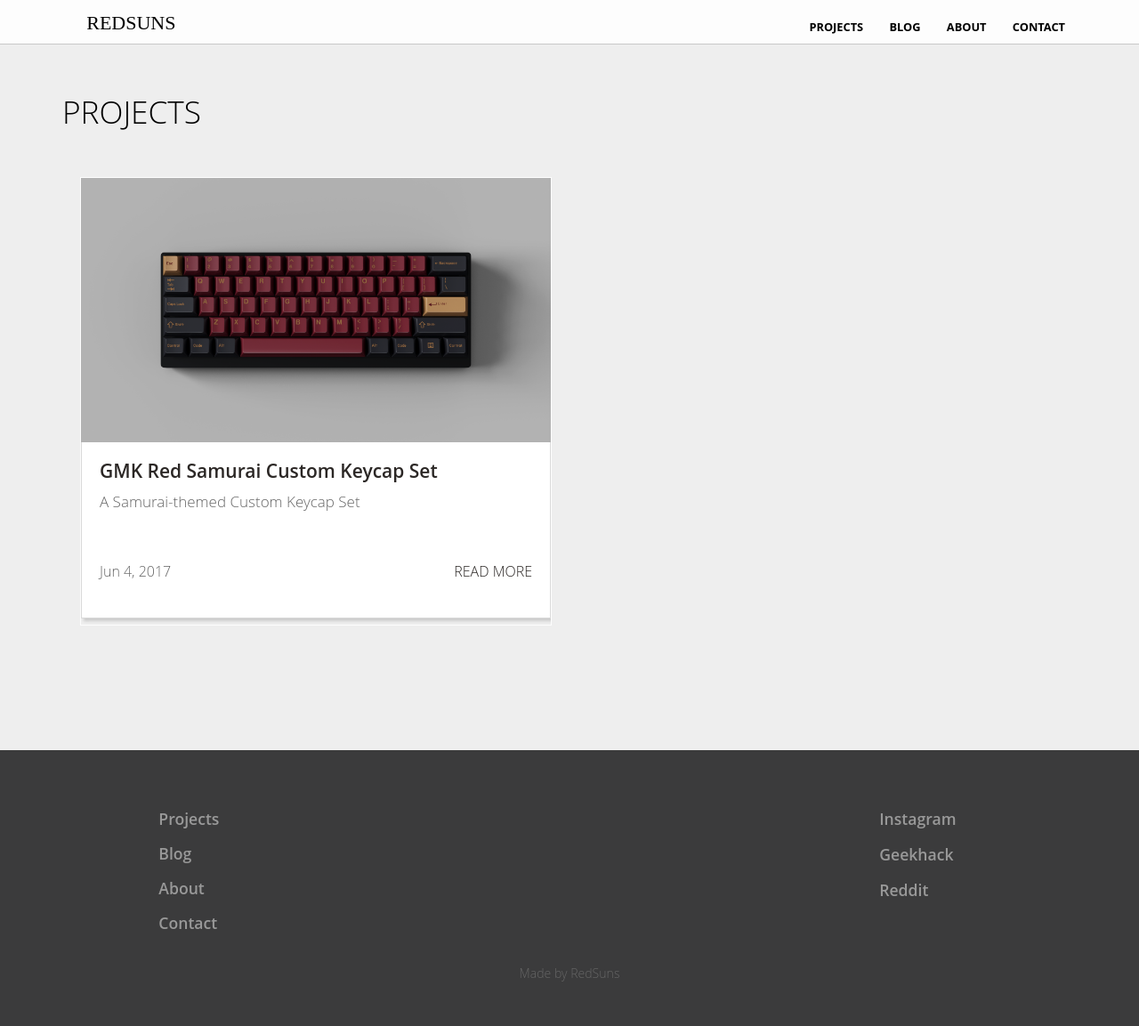
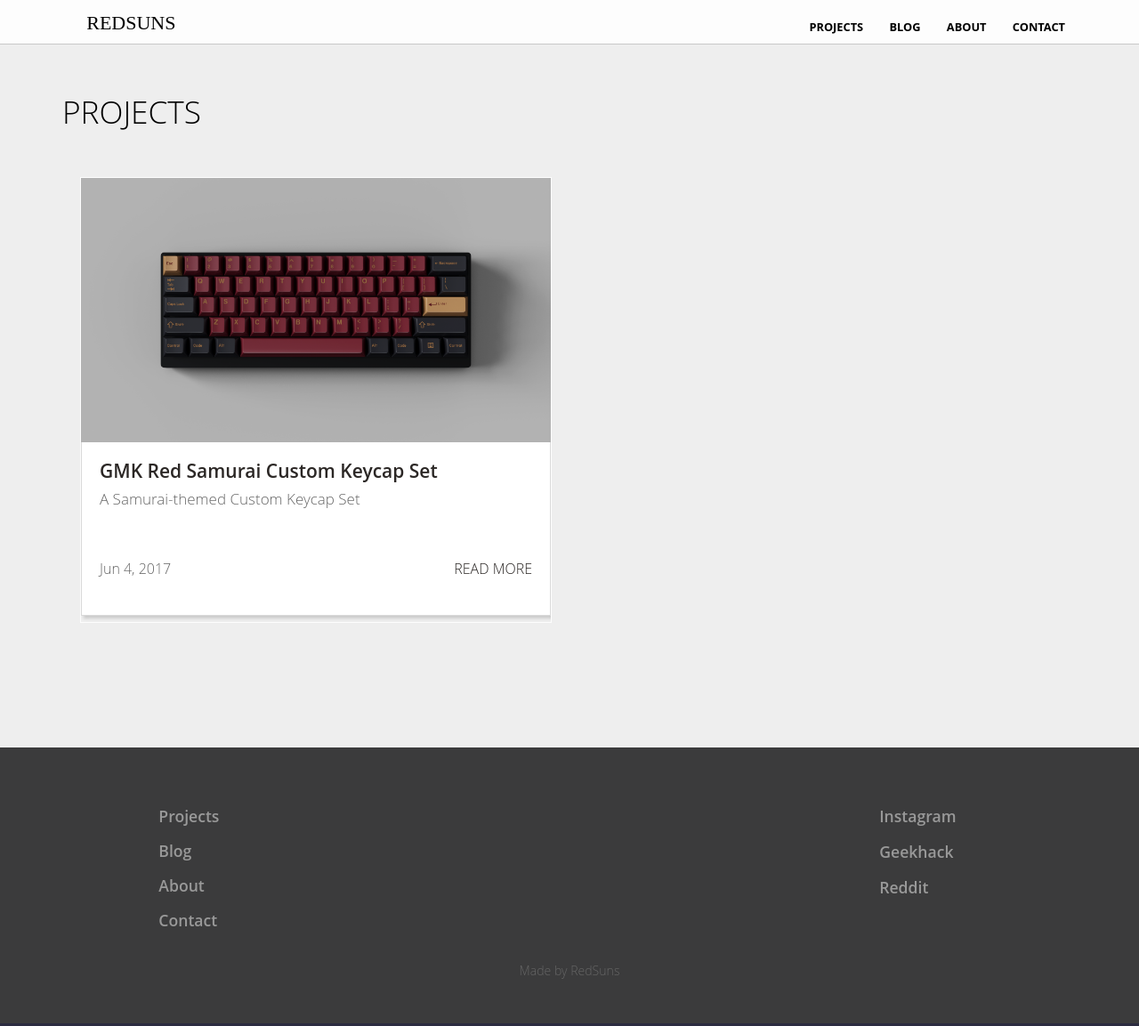
Before and after one commit to RedSunsRMK/redsunsrmk.github.io, a Jekyll site: the page built from projects.html, in a window 1280 px wide and 1153 px high. Shown: the whole window at 89% size. Built offline with Jekyll 4.4.1, drawn with Linux system fonts in a browser that asks for light colours.

Commit message:
Update layout.scss

```diff
--- a/_sass/layout.scss
+++ b/_sass/layout.scss
@@ -259,7 +259,7 @@ blockquote:before {
 
 	.position {
 		font-size: 17px;
-		margin-top: 10px;
+		margin-top: 7px;
 
 		@media only screen and (max-width: 40em) {
 		font-size: 17px;
```
